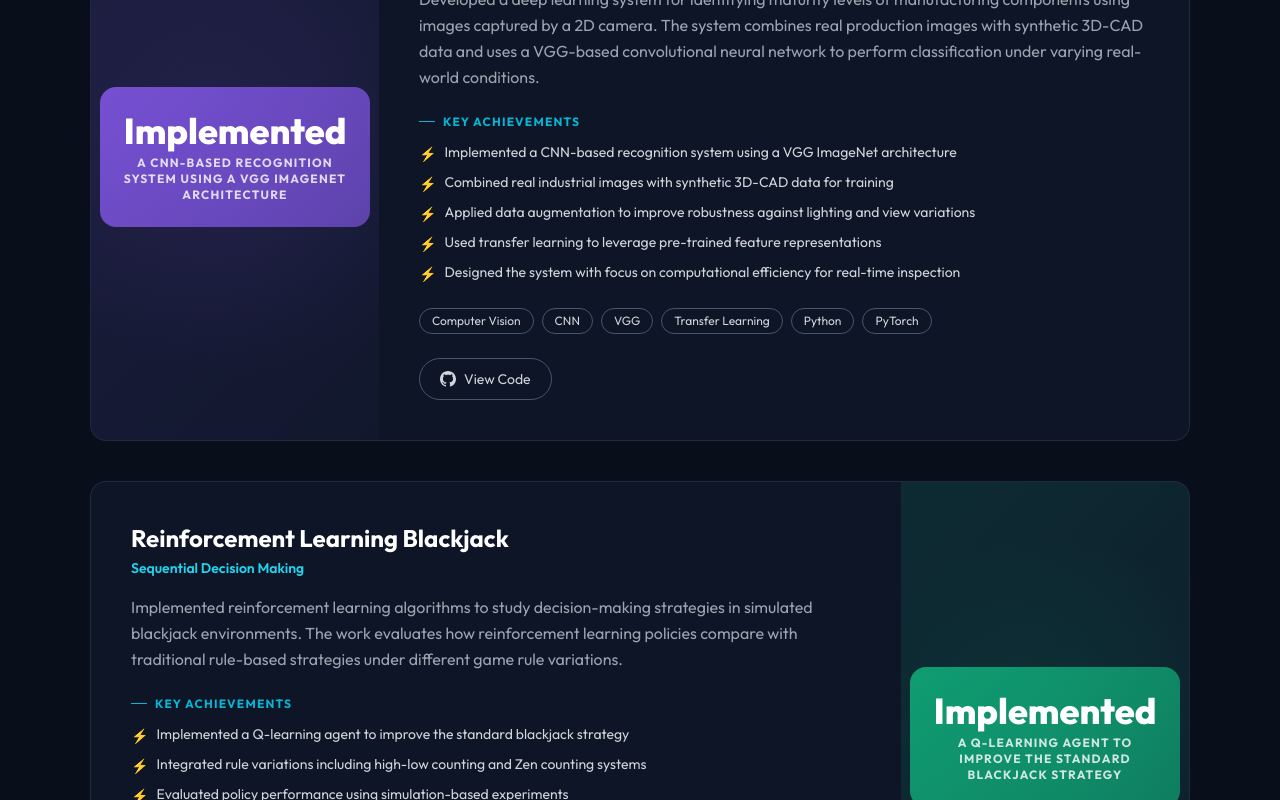
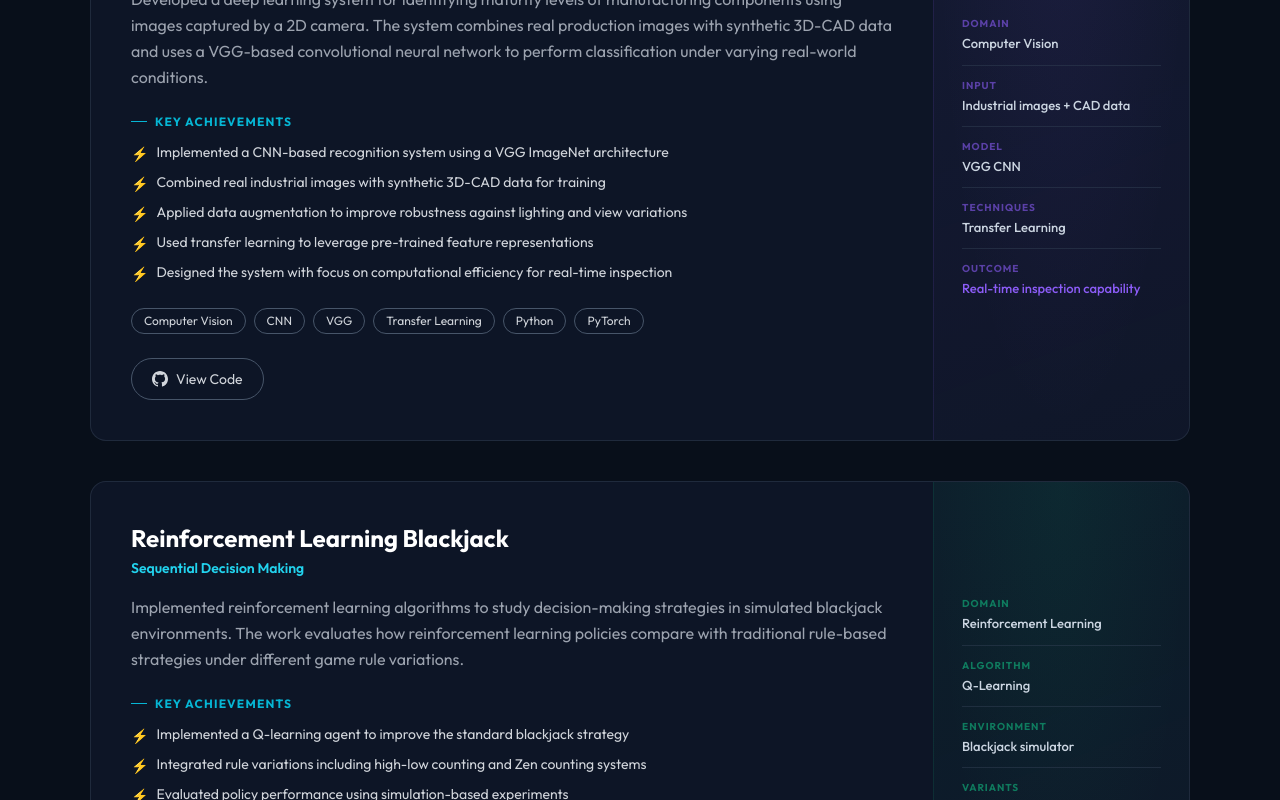
Before and after one commit to anwar-prog/zahir-portfolio, a React (Vite) app: page / in a window 1280 px wide. Shown: the part 4280-5080 px from the top of the page. Built offline with nearby package versions, Linux system fonts and the light colour scheme.

Commit message:
update portfolio project section

```diff
--- a/src/App.jsx
+++ b/src/App.jsx
@@ -48,12 +48,12 @@ function LanguageCard({ name, code, level, color }) {
 }
 
 /* ─── Featured project card ──────────────────────────────────── */
-function FeaturedProject({ title, subtitle, description, achievements, achievementsLabel, tags, githubUrl, color, index }) {
+function FeaturedProject({ title, subtitle, description, achievements, achievementsLabel, tags, githubUrl, color, index, panel }) {
   const isEven = index % 2 === 0;
   return (
     <div className="relative rounded-2xl overflow-hidden border border-slate-700/50 mb-10"
       style={{ background: "rgba(15,23,42,0.8)" }}>
-      <div className={`flex flex-col md:flex-row ${!isEven ? "md:flex-row-reverse" : ""}`}>
+      <div className="flex flex-col md:flex-row">
         <div className="flex-1 p-8 md:p-10">
           <h3 className="text-2xl font-bold text-white mb-1">{title}</h3>
           <p className="text-cyan-400 font-semibold text-sm mb-4">{subtitle}</p>
@@ -84,18 +84,30 @@ function FeaturedProject({ title, subtitle, description, achievements, achieveme
             </a>
           )}
         </div>
-        <div className="md:w-72 flex items-center justify-center p-8 relative overflow-hidden"
-          style={{ background: `linear-gradient(135deg, ${color}22, ${color}08)` }}>
-          <div className="absolute inset-0 opacity-10"
-            style={{ background: `radial-gradient(circle at center, ${color}, transparent 70%)` }} />
-          <div className="relative z-10 rounded-2xl p-6 text-center"
-            style={{ background: `linear-gradient(135deg, ${color}cc, ${color}99)` }}>
-            <div className="text-4xl font-black text-white mb-1">{achievements[0].split(" ")[0]}</div>
-            <div className="text-xs font-bold tracking-widest text-white/80 uppercase">
-              {achievements[0].split(" ").slice(1).join(" ")}
-            </div>
+
+        {/* ── Info panel ── */}
+        <div className="md:w-64 flex flex-col justify-center p-7 relative"
+          style={{ background: `linear-gradient(160deg, ${color}10, ${color}04)`, borderLeft: `1px solid ${color}20` }}>
+          <div style={{ position:"absolute", inset:0, background:`radial-gradient(ellipse at 50% 0%, ${color}10, transparent 70%)`, pointerEvents:"none" }} />
+          <div style={{ position:"relative", zIndex:1 }}>
+            {panel.map((row, i) => (
+              <div key={i}>
+                <div style={{ display:"flex", flexDirection:"column", gap:3, padding:"12px 0" }}>
+                  <span style={{ fontSize:10, fontWeight:700, letterSpacing:"0.1em", color:`${color}99`, textTransform:"uppercase" }}>
+                    {row.label}
+                  </span>
+                  <span style={{ fontSize:13, fontWeight:500, color: i === panel.length - 1 ? color : "#cbd5e1", lineHeight:1.4 }}>
+                    {row.value}
+                  </span>
+                </div>
+                {i < panel.length - 1 && (
+                  <div style={{ height:1, background:"rgba(51,65,85,0.5)" }} />
+                )}
+              </div>
+            ))}
           </div>
         </div>
+
       </div>
     </div>
   );
@@ -253,6 +265,13 @@ const translations = {
         tags: ["Python", "Scikit-learn", "TensorFlow", "LSTM", "Time Series", "Pandas"],
         color: "#06b6d4",
         githubUrl: "https://github.com/anwar-prog/AI-Based-Heat-Demand-Forecasting",
+        panel: [
+          { label: "Domain",   value: "Energy AI" },
+          { label: "Dataset",  value: "38,784 hourly records" },
+          { label: "Models",   value: "LR · SVR · FFNN · LSTM" },
+          { label: "Role",     value: "ML Research" },
+          { label: "Outcome",  value: "SVR best for day-ahead forecasting" },
+        ],
       },
       {
         title: "3D Object Detection",
@@ -268,6 +287,13 @@ const translations = {
         tags: ["Computer Vision", "CNN", "VGG", "Transfer Learning", "Python", "PyTorch"],
         color: "#8b5cf6",
         githubUrl: "https://github.com/anwar-prog/3D-Object-Detection",
+        panel: [
+          { label: "Domain",     value: "Computer Vision" },
+          { label: "Input",      value: "Industrial images + CAD data" },
+          { label: "Model",      value: "VGG CNN" },
+          { label: "Techniques", value: "Transfer Learning" },
+          { label: "Outcome",    value: "Real-time inspection capability" },
+        ],
       },
       {
         title: "Reinforcement Learning Blackjack",
@@ -282,6 +308,13 @@ const translations = {
         tags: ["Python", "Reinforcement Learning", "Q-Learning", "Simulation", "Policy Optimization"],
         color: "#10b981",
         githubUrl: "https://github.com/anwar-prog/Reinforcement-Learning-Approaches-to-Blackjack",
+        panel: [
+          { label: "Domain",      value: "Reinforcement Learning" },
+          { label: "Algorithm",   value: "Q-Learning" },
+          { label: "Environment", value: "Blackjack simulator" },
+          { label: "Variants",    value: "Hi-Lo + Zen counting" },
+          { label: "Outcome",     value: "Improved decision strategy" },
+        ],
       },
     ],
     pubSectionLabel: "RESEARCH",
@@ -411,6 +444,13 @@ const translations = {
         tags: ["Python", "Scikit-learn", "TensorFlow", "LSTM", "Zeitreihen", "Pandas"],
         color: "#06b6d4",
         githubUrl: "https://github.com/anwar-prog/AI-Based-Heat-Demand-Forecasting",
+        panel: [
+          { label: "Bereich",   value: "Energie-KI" },
+          { label: "Datensatz", value: "38.784 Stundeneinträge" },
+          { label: "Modelle",   value: "LR · SVR · FFNN · LSTM" },
+          { label: "Rolle",     value: "ML-Forschung" },
+          { label: "Ergebnis",  value: "SVR am besten für Tagesprognose" },
+        ],
       },
       {
         title: "3D-Objekterkennung",
@@ -426,6 +466,13 @@ const translations = {
         tags: ["Computer Vision", "CNN", "VGG", "Transfer Learning", "Python", "PyTorch"],
         color: "#8b5cf6",
         githubUrl: "https://github.com/anwar-prog/3D-Object-Detection",
+        panel: [
+          { label: "Bereich",     value: "Computer Vision" },
+          { label: "Eingabe",     value: "Industriebilder + CAD-Daten" },
+          { label: "Modell",      value: "VGG CNN" },
+          { label: "Techniken",   value: "Transfer Learning" },
+          { label: "Ergebnis",    value: "Echtzeit-Inspektionsfähigkeit" },
+        ],
       },
       {
         title: "Bestärkendes Lernen: Blackjack",
@@ -440,6 +487,13 @@ const translations = {
         tags: ["Python", "Bestärkendes Lernen", "Q-Learning", "Simulation", "Policy-Optimierung"],
         color: "#10b981",
         githubUrl: "https://github.com/anwar-prog/Reinforcement-Learning-Approaches-to-Blackjack",
+        panel: [
+          { label: "Bereich",      value: "Bestärkendes Lernen" },
+          { label: "Algorithmus",  value: "Q-Learning" },
+          { label: "Umgebung",     value: "Blackjack-Simulator" },
+          { label: "Varianten",    value: "Hi-Lo + Zen-Zählung" },
+          { label: "Ergebnis",     value: "Verbesserte Entscheidungsstrategie" },
+        ],
       },
     ],
     pubSectionLabel: "FORSCHUNG",
```
